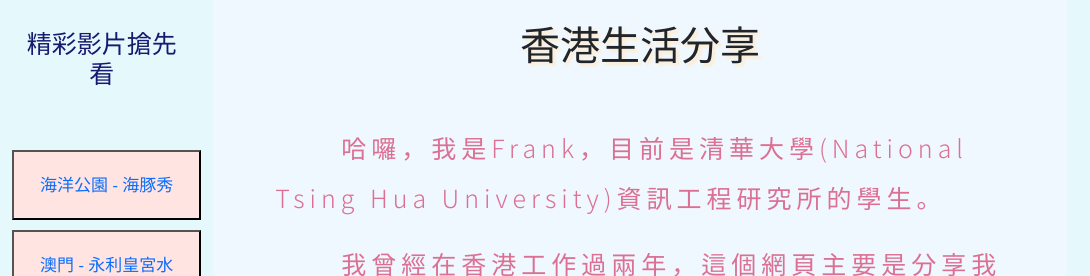
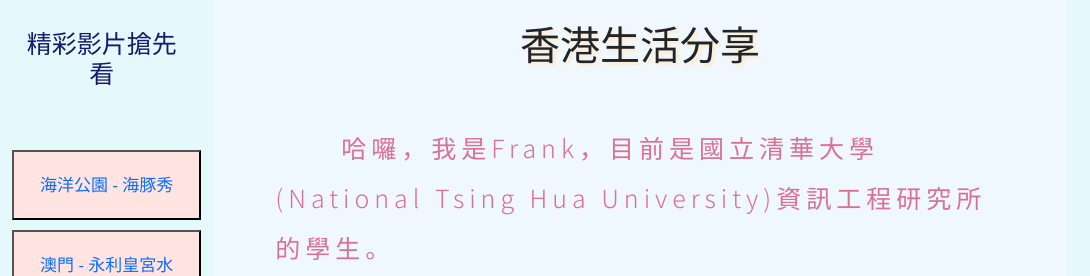
Before and after one commit to frankkn/Frontend_Project_HongKongMemory, a plain HTML site: page HK/home.html in a window 1280 px wide. Shown: the part 502-778 px from the top of the page, 0-1090 px from the left. Drawn offline with nearby package versions, Linux system fonts and the light colour scheme; no server answers; a web font is replaced by a local one.

Commit message:
Update home.html

```diff
--- a/HK/home.html
+++ b/HK/home.html
@@ -154,7 +154,7 @@
                 <h1>香港生活分享</h1>
                 <br>
                 <div class="intro">
-                    <p>哈囉，我是Frank，目前是清華大學(National Tsing Hua University)資訊工程研究所的學生。</p>
+                    <p>哈囉，我是Frank，目前是國立清華大學(National Tsing Hua University)資訊工程研究所的學生。</p>
                     <p>我曾經在香港工作過兩年，這個網頁主要是分享我在香港時的所見所聞，主要側重於香港的風景和美食。香港雖然占地不大，但其特殊的地理位置使其成為了國際重要的樞紐。
                         除此之外，其特殊的文化風情、旅遊勝地和極具特色的港式飲茶，更是值得好好探索挖掘一番!</p>
                     <p>如果還有任何問題，歡迎到 About me 聯絡我。</p>
```
